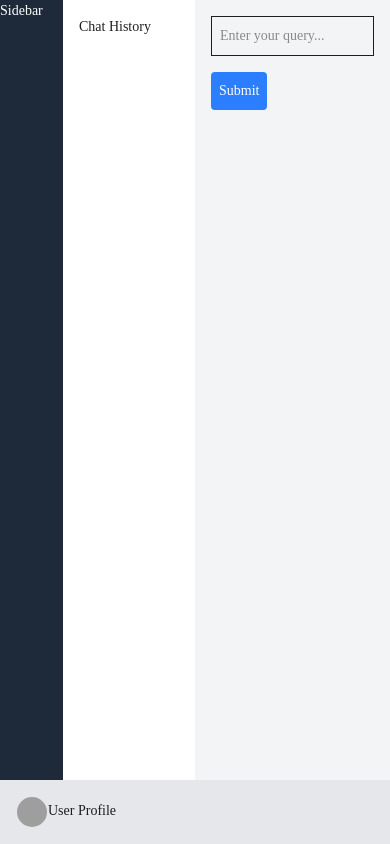
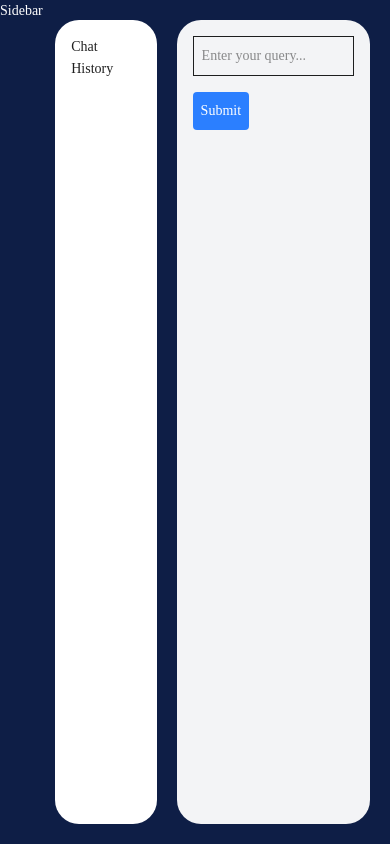
Before and after one commit to shahana308/ai-data-chatbot, a Next.js app: page / in a window 390 px wide. Built offline with nearby package versions, Linux system fonts and the light colour scheme; no server answers; grey boxes are pictures that could not be loaded.

Commit message:
style: update layout for improved styling and responsiveness

```diff
--- a/src/components/ChatHistory.tsx
+++ b/src/components/ChatHistory.tsx
@@ -2,7 +2,7 @@ import React from "react";
 
 const ChatHistory = () => {
   return (
-    <div className="w-2/5 bg-white p-4 h-screen overflow-y-auto">
+    <div className="w-1/3 bg-white p-4 my-5 rounded-3xl overflow-y-auto">
       Chat History
     </div>
   );
--- a/src/components/ChatWindow.tsx
+++ b/src/components/ChatWindow.tsx
@@ -25,7 +25,7 @@ const ChatWindow = () => {
   };
 
   return (
-    <div className="w-3/5 bg-gray-100 p-4 h-screen">
+    <div className="w-2/3 bg-gray-100 p-4 m-5 rounded-3xl">
       <form onSubmit={handleSubmit}>
         <input
           type="text"
--- a/src/components/MainLayout.tsx
+++ b/src/components/MainLayout.tsx
@@ -2,7 +2,6 @@ import React from "react";
 import Sidebar from "./Sidebar";
 import ChatHistory from "./ChatHistory";
 import ChatWindow from "./ChatWindow";
-import UserProfile from "./UserProfile";
 
 const MainLayout = () => {
   return (
@@ -10,7 +9,6 @@ const MainLayout = () => {
       <Sidebar />
       <ChatHistory />
       <ChatWindow />
-      <UserProfile />
     </div>
   );
 };
--- a/src/components/Sidebar.tsx
+++ b/src/components/Sidebar.tsx
@@ -1,7 +1,7 @@
 import React from "react";
 
 const Sidebar = () => {
-  return <div className="w-1/5 bg-gray-800 text-white h-screen">Sidebar</div>;
+  return <div className="w-1/5 text-white h-screen">Sidebar</div>;
 };
 
 export default Sidebar;
--- a/src/components/UserProfile.tsx
+++ /dev/null
@@ -1,12 +0,0 @@
-import React from "react";
-import { Avatar } from "antd";
-const UserProfile = () => {
-  return (
-    <div className="absolute bottom-0 left-0 p-4 bg-gray-200 w-full">
-      <Avatar src="https://x.com/shadcn" />
-      User Profile
-    </div>
-  );
-};
-
-export default UserProfile;
```
